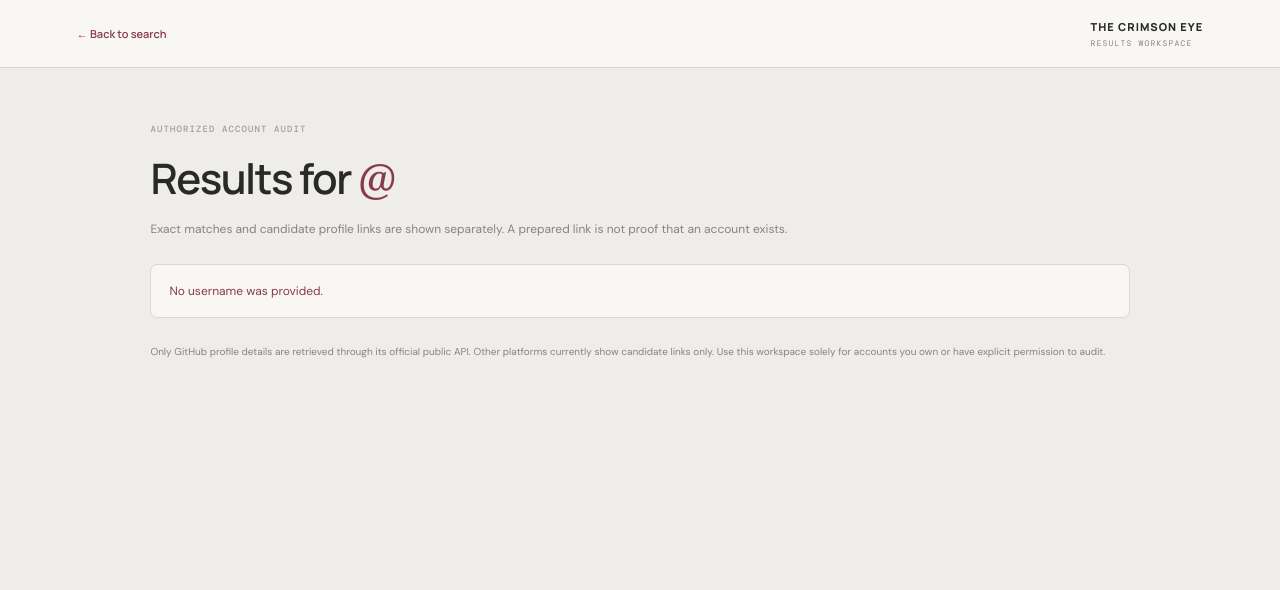
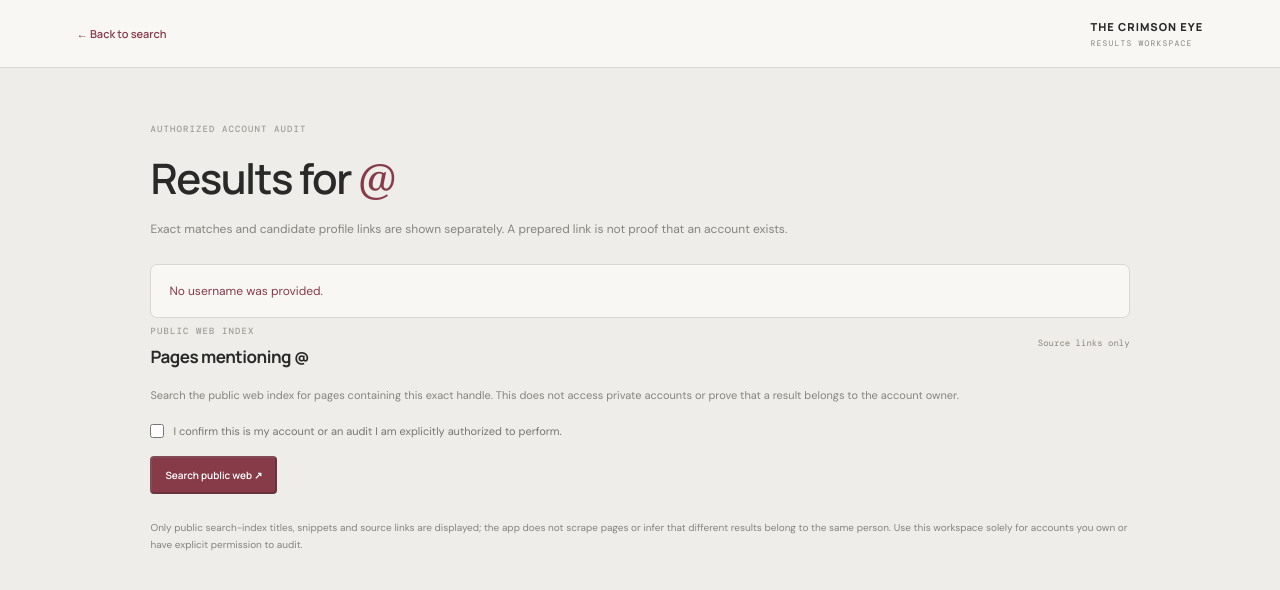
Before and after one commit to Arthur-Leywin13/the-crimson-eye-of-god, a Next.js app: page /results in a window 1280 px wide. Shown: the top 590 px of the page. Built offline with nearby package versions, Linux system fonts and the light colour scheme.

Commit message:
Add public web search results panel

```diff
--- a/app/results/results-client.tsx
+++ b/app/results/results-client.tsx
@@ -33,6 +33,11 @@ export default function ResultsClient({ username, platform }: { username: string
   const [selected, setSelected] = useState(platform || "");
   const [loading, setLoading] = useState(true);
   const [error, setError] = useState("");
+  const [webAuthorized, setWebAuthorized] = useState(false);
+  const [webLoading, setWebLoading] = useState(false);
+  const [webError, setWebError] = useState("");
+  const [webMessage, setWebMessage] = useState("");
+  const [webResults, setWebResults] = useState<Array<{ title: string; url: string; domain: string; snippet: string }>>([]);
 
   useEffect(() => {
     let active = true;
@@ -64,6 +69,29 @@ export default function ResultsClient({ username, platform }: { username: string
   }, [username, platform]);
 
   const current = useMemo(() => results.find((item) => item.platform_id === selected) || null, [results, selected]);
+
+  async function runPublicWebSearch() {
+    if (!webAuthorized || webLoading) return;
+    setWebLoading(true);
+    setWebError("");
+    setWebMessage("");
+    setWebResults([]);
+    try {
+      const response = await fetch("/api/web-search", {
+        method: "POST",
+        headers: { "Content-Type": "application/json" },
+        body: JSON.stringify({ username, authorized: true }),
+      });
+      const payload = await response.json();
+      if (!response.ok) throw new Error(payload.error || "Web search failed.");
+      setWebResults(payload.results || []);
+      setWebMessage(payload.message || payload.notice || "No public search results were returned.");
+    } catch (cause) {
+      setWebError(cause instanceof Error ? cause.message : "Unable to search the public web.");
+    } finally {
+      setWebLoading(false);
+    }
+  }
 
   function selectResult(id: string) {
     setSelected(id);
@@ -144,7 +172,16 @@ export default function ResultsClient({ username, platform }: { username: string
             <div>{variants.filter((value) => value.toLowerCase() !== username.toLowerCase()).map((value) => <span key={value}>@{value}</span>)}</div>
           </section>
         )}
-        <p className="results-disclaimer">Only GitHub profile details are retrieved through its official public API. Other platforms currently show candidate links only. Use this workspace solely for accounts you own or have explicit permission to audit.</p>
+        <section className="public-web-search">
+          <div className="section-heading"><div><span className="eyebrow">PUBLIC WEB INDEX</span><h2>Pages mentioning @{username}</h2></div><span className="match-status">Source links only</span></div>
+          <p className="detail-note">Search the public web index for pages containing this exact handle. This does not access private accounts or prove that a result belongs to the account owner.</p>
+          <label className="authorization-check"><input type="checkbox" checked={webAuthorized} onChange={(event) => setWebAuthorized(event.target.checked)} /><span>I confirm this is my account or an audit I am explicitly authorized to perform.</span></label>
+          <button className="detail-open" type="button" disabled={!webAuthorized || webLoading} onClick={runPublicWebSearch}>{webLoading ? "Searching public index…" : "Search public web ↗"}</button>
+          {webError && <p className="results-message error" role="alert">{webError}</p>}
+          {webMessage && <p className="detail-note">{webMessage}</p>}
+          {webResults.length > 0 && <div className="web-results-list">{webResults.map((item, index) => <article className="web-result" key={item.url + index}><span className="eyebrow">{item.domain || "PUBLIC WEB"}</span><h3><a href={item.url} target="_blank" rel="noreferrer">{item.title}</a></h3>{item.snippet && <p>{item.snippet}</p>}<a className="web-result-url" href={item.url} target="_blank" rel="noreferrer">{item.url}</a></article>)}</div>}
+        </section>
+        <p className="results-disclaimer">Only public search-index titles, snippets and source links are displayed; the app does not scrape pages or infer that different results belong to the same person. Use this workspace solely for accounts you own or have explicit permission to audit.</p>
       </div>
     </main>
   );
```
